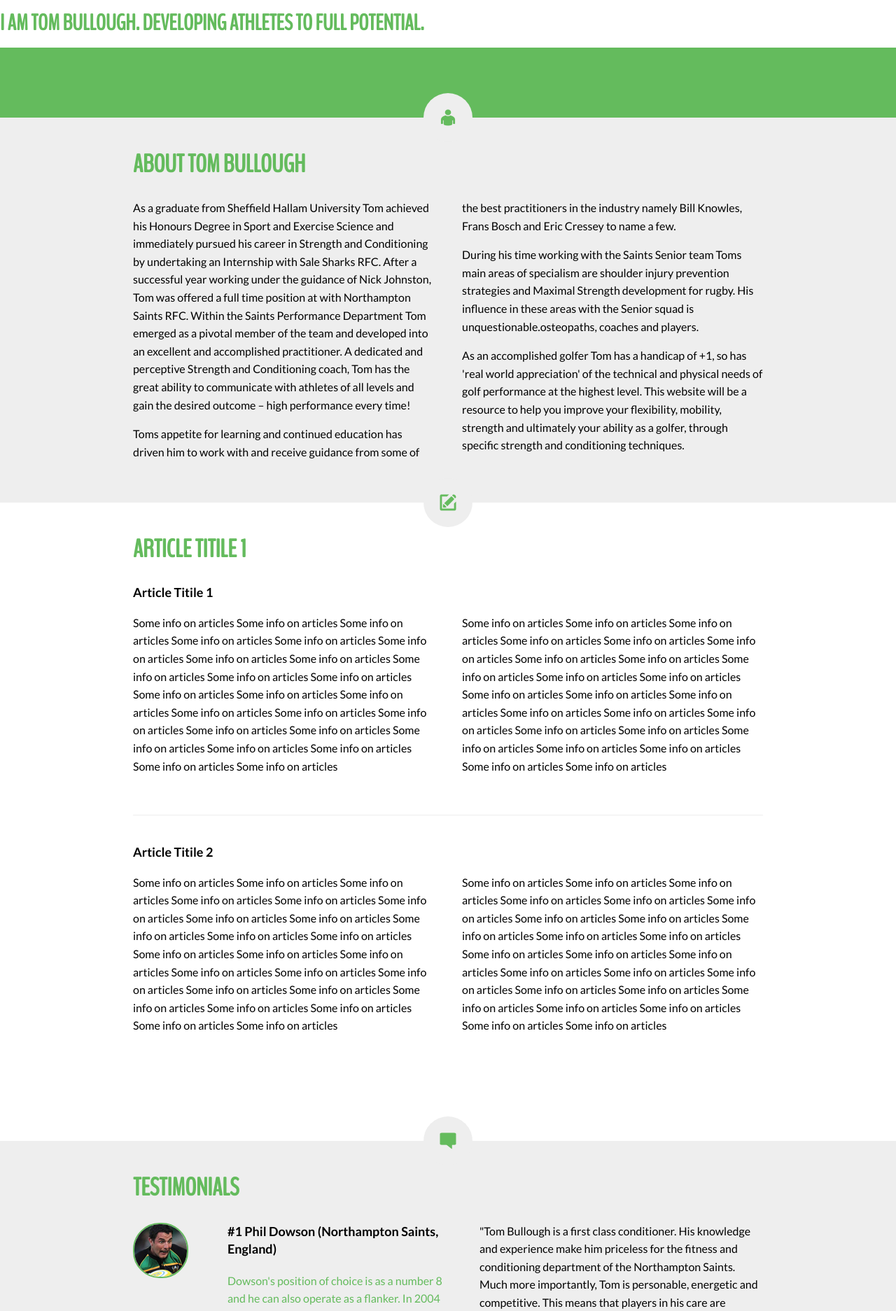
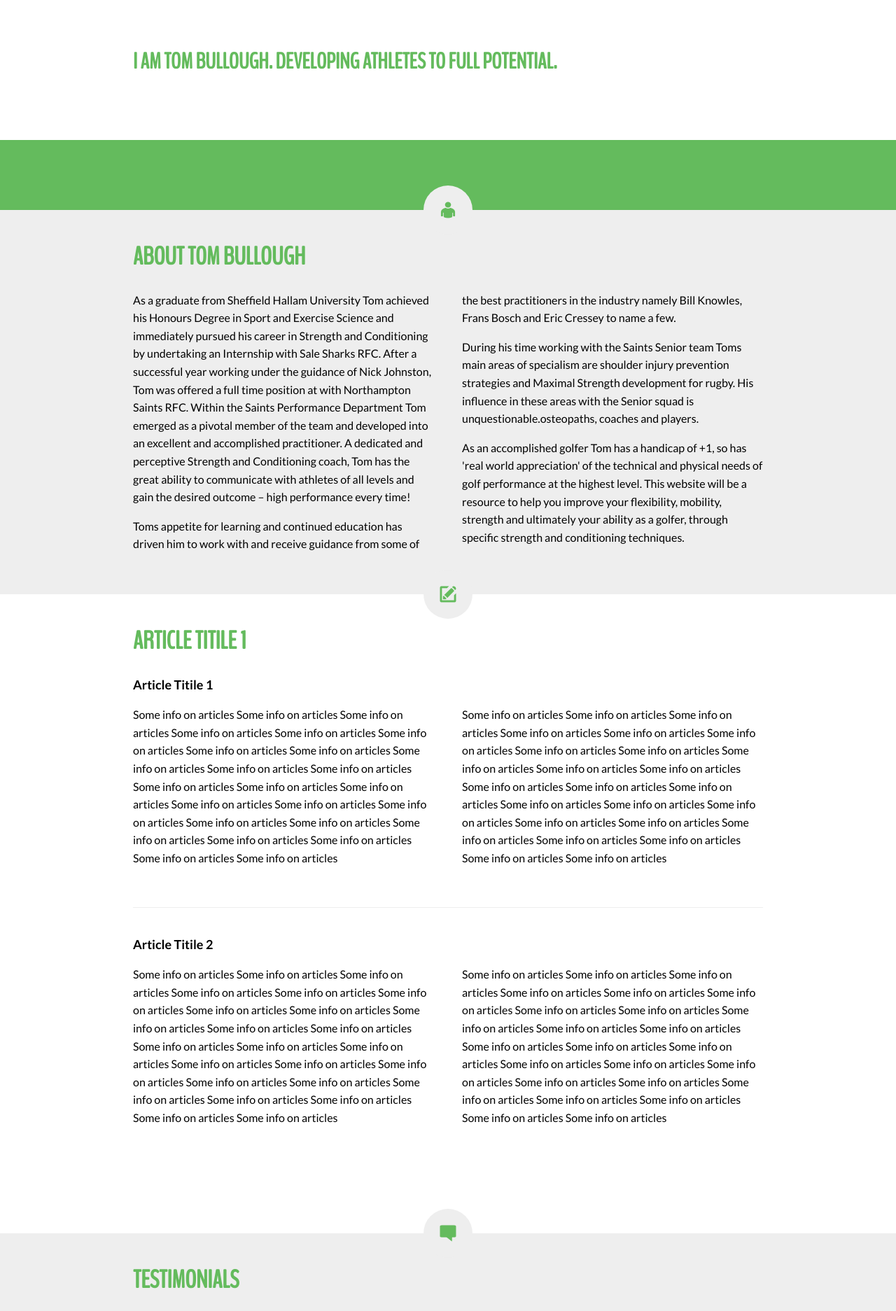
Before and after one commit to tbullough/tbullough.github.io, a Jekyll site: the page built from index.html, in a window 1280 px wide. Shown: the top 1873 px of the page at 70% size. Built offline with Jekyll 4.4.1, drawn with Linux system fonts in a browser that asks for light colours; Markdown is read by kramdown in place of the engine named in the settings.

Commit message:
Added header

```diff
--- a/css/tombullough.css
+++ b/css/tombullough.css
@@ -87,6 +87,18 @@ p { margin: 0 0 1em; }
 #testimonials,
 #videos {
 	background-color: #EEE;
+}
+
+
+
+
+
+/*
+	Background
+*/
+
+#background {
+	height: 200px;
 }
 
 
--- a/index.html
+++ b/index.html
@@ -19,7 +19,15 @@ title: Tom Bullough
 	</head>
 	<body>
 
-		<h1>I am Tom Bullough. Developing athletes to full potential.</h1>
+		<div id="background">
+
+			<div class="container">
+
+				<h1>I am Tom Bullough. Developing athletes to full potential.</h1>
+
+			</div>
+
+		</div>
 
 		<div id="navigation">
 
```
Also changed, not shown: 2 other files.
